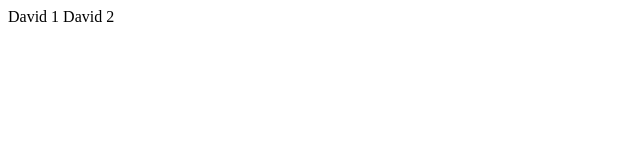
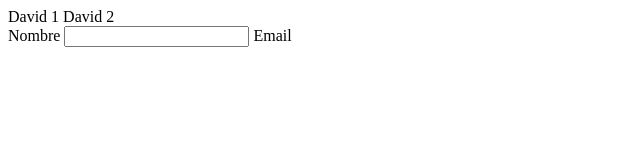
Before and after one commit to Deivii13/actividad_ed_ldm, a plain HTML site: page index.html in a window 1280 px wide. Shown: the whole page, without its empty margins (0-640 px from the left). Drawn offline with Linux system fonts and the light colour scheme.

Commit message:
formulario iniciado index.html

```diff
--- a/index.html
+++ b/index.html
@@ -2,4 +2,14 @@
 
 	David 1
 	David 2
+
+
+	<form action="x" method="post">
+
+	<label for="nombre">Nombre</label>
+	<input type="text" id="nombre" name="nombre">
+
+
+	<label for="email">Email</label>
+	</form>
 </html>
```
